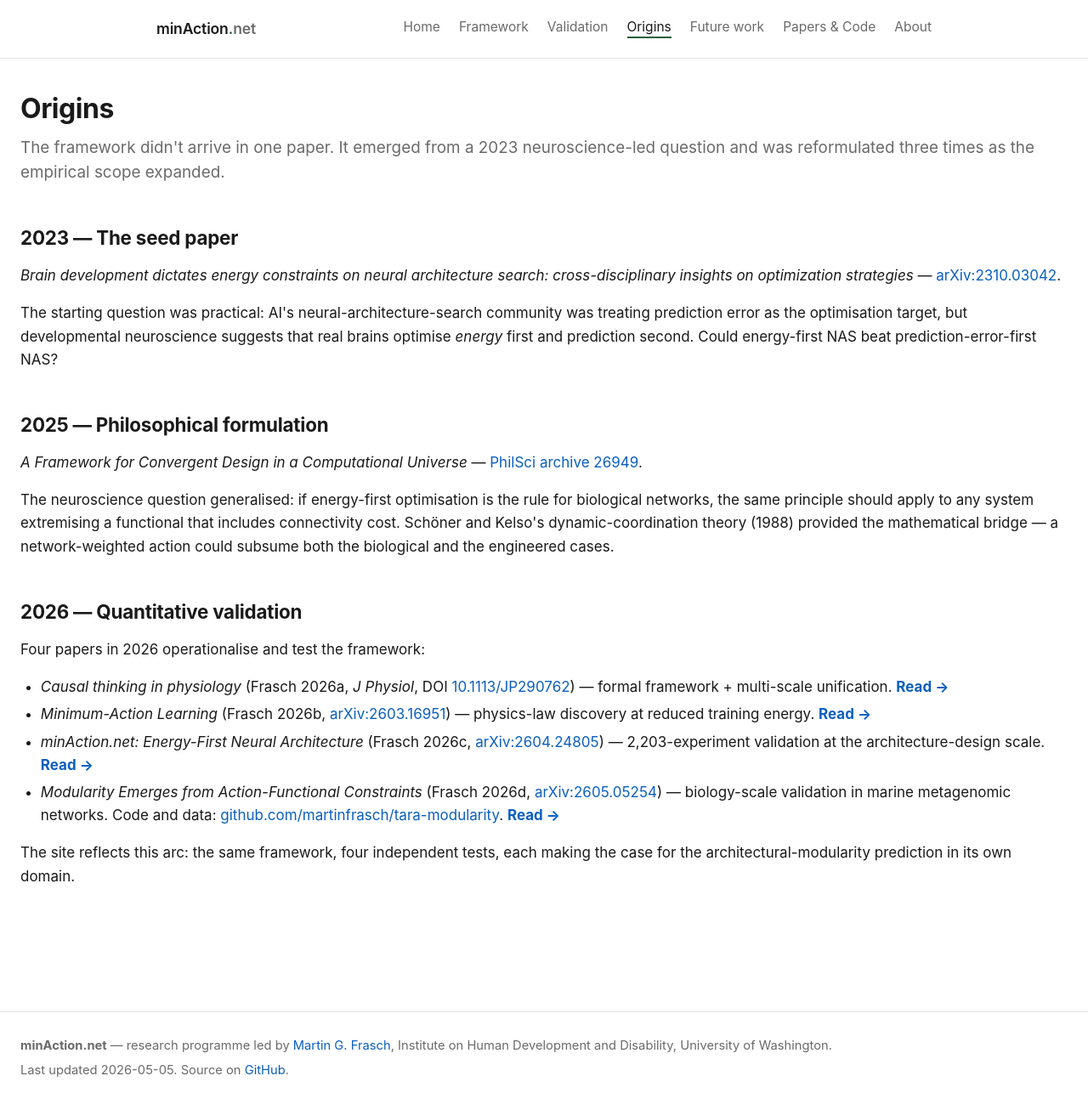
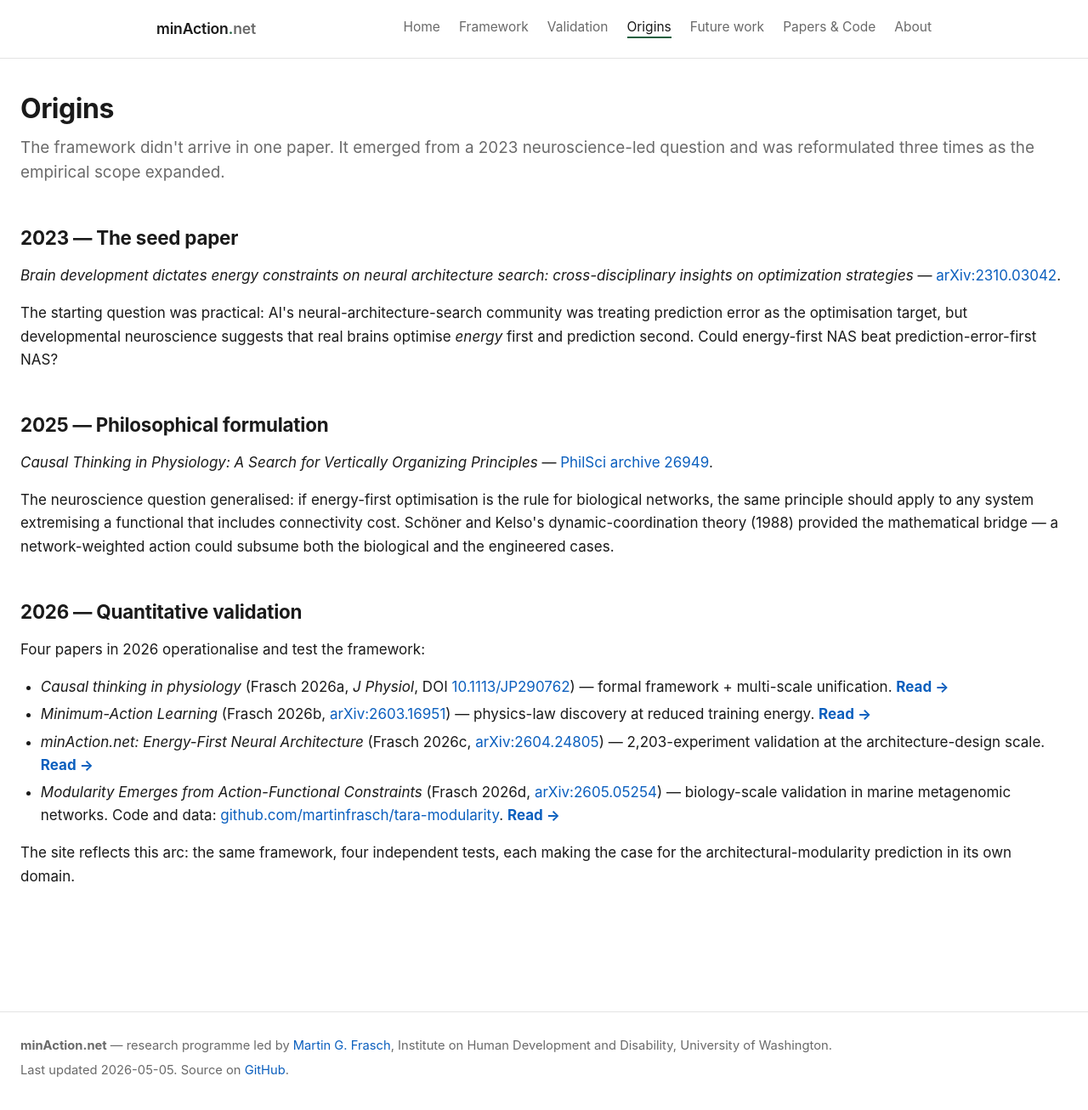
Before and after one commit to martinfrasch/minaction-net, a Jekyll site: the page built from origins.md, in a window 1280 px wide and 1314 px high. Shown: the top 1306 px of the window at 85% size. Built offline with Jekyll 4.4.1, drawn with Linux system fonts in a browser that asks for light colours; nearby versions of some CDN libraries.

Commit message:
Fix PhilSci preprint title and LinkedIn URL
- The 2025 PhilSci archive entry (26949) is titled "Causal Thinking in
  Physiology: A Search for Vertically Organizing Principles"; the prior
  "Convergent Design in a Computational Universe" was a working title
  that did not reach the public archive.
- LinkedIn handle: linkedin.com/in/mfrasch (not /martinfrasch).

Co-Authored-By: Claude Opus 4.7 (1M context) <noreply@anthropic.com>

```diff
--- a/origins.md
+++ b/origins.md
@@ -14,7 +14,7 @@ The starting question was practical: AI's neural-architecture-search community w
 
 ## 2025 — Philosophical formulation
 
-*A Framework for Convergent Design in a Computational Universe* — [PhilSci archive 26949](https://philsci-archive.pitt.edu/26949/).
+*Causal Thinking in Physiology: A Search for Vertically Organizing Principles* — [PhilSci archive 26949](https://philsci-archive.pitt.edu/26949/).
 
 The neuroscience question generalised: if energy-first optimisation is the rule for biological networks, the same principle should apply to any system extremising a functional that includes connectivity cost. Schöner and Kelso's dynamic-coordination theory (1988) provided the mathematical bridge — a network-weighted action could subsume both the biological and the engineered cases.
 
```
Also changed, not shown: about.md (+1 -1 lines), papers.md (+1 -1 lines).
